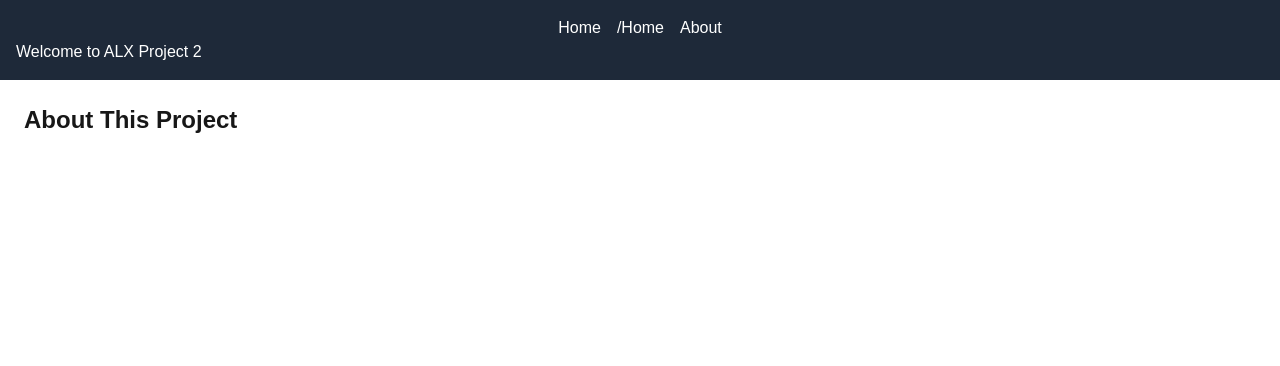
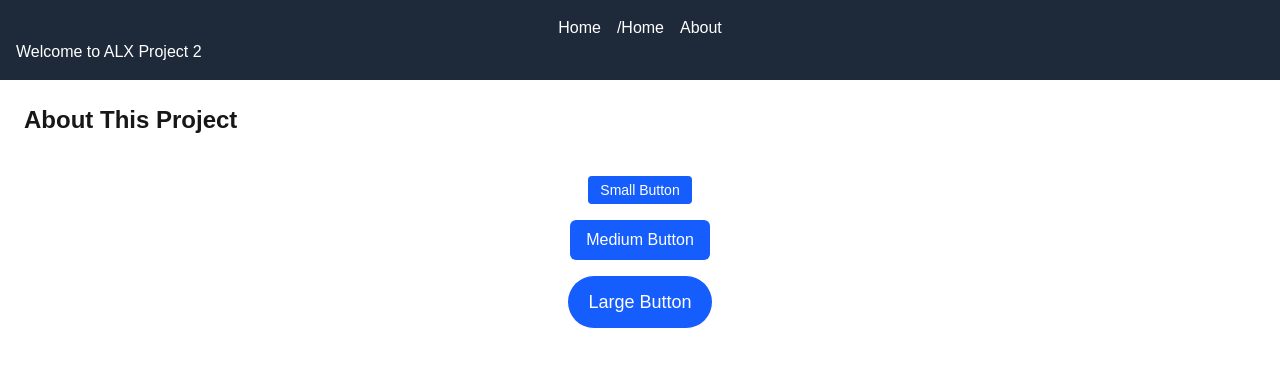
Before and after one commit to redu-1995/alx-project-0x02-setup, a Next.js app in the folder alx-project-0x02/: page /about in a window 1280 px wide. Shown: the top 366 px of the page. Built offline with nearby package versions, Linux system fonts and the light colour scheme.

Commit message:
create reusable Button component with size and shape variants

```diff
--- /dev/null
+++ b/alx-project-0x02/components/common/Button.tsx
@@ -0,0 +1,27 @@
+import React from "react";
+import { ButtonProps } from "@/interfaces";
+
+const sizeClasses: Record<ButtonProps["size"], string> = {
+  small: "px-3 py-1 text-sm",
+  medium: "px-4 py-2 text-base",
+  large: "px-5 py-3 text-lg",
+};
+
+export const Button: React.FC<ButtonProps> = ({
+  size,
+  shape,
+  children,
+  onClick,
+  className = "",
+}) => {
+  return (
+    <button
+      onClick={onClick}
+      className={`bg-blue-600 text-white ${sizeClasses[size]} ${shape} ${className}`}
+    >
+      {children}
+    </button>
+  );
+};
+
+export default Button;
--- a/alx-project-0x02/components/common/PostModal.tsx
+++ b/alx-project-0x02/components/common/PostModal.tsx
@@ -1,10 +1,6 @@
 import React, { useState } from "react";
+import { PostModalProps } from "@/interfaces";
 
-interface PostModalProps {
-  isOpen: boolean;
-  onClose: () => void;
-  onSubmit: (post: { title: string; content: string }) => void;
-}
 
 const PostModal: React.FC<PostModalProps> = ({ isOpen, onClose, onSubmit }) => {
   const [title, setTitle] = useState("");
--- a/alx-project-0x02/interfaces/index.ts
+++ b/alx-project-0x02/interfaces/index.ts
@@ -2,3 +2,15 @@ export interface CardProps{
     title: string;
     content: string;
 }
+export interface PostModalProps {
+  isOpen: boolean;
+  onClose: () => void;
+  onSubmit: (post: { title: string; content: string }) => void;
+}
+export interface ButtonProps {
+  size: 'small' | 'medium' | 'large';
+  shape: 'rounded-sm' | 'rounded-md' | 'rounded-full';
+  children: React.ReactNode;
+  onClick?: () => void;
+  className?: string;
+}
--- a/alx-project-0x02/pages/about.tsx
+++ b/alx-project-0x02/pages/about.tsx
@@ -1,4 +1,5 @@
 import Header from '@/components/layout/Header';
+import Button from "@/components/common/Button";
 
 export default function AboutPage() {
   return (
@@ -6,6 +7,11 @@ export default function AboutPage() {
       <Header />
       <main className="p-6">
         <h1 className="text-2xl font-bold">About This Project</h1>
+    <div className="flex flex-col items-center gap-4 mt-10">
+      <Button size="small" shape="rounded-sm">Small Button</Button>
+      <Button size="medium" shape="rounded-md">Medium Button</Button>
+      <Button size="large" shape="rounded-full">Large Button</Button>
+    </div>
       </main>
     </>
   );
```
Also changed, not shown: alx-project-0x02/pages/posts.tsx (added).
